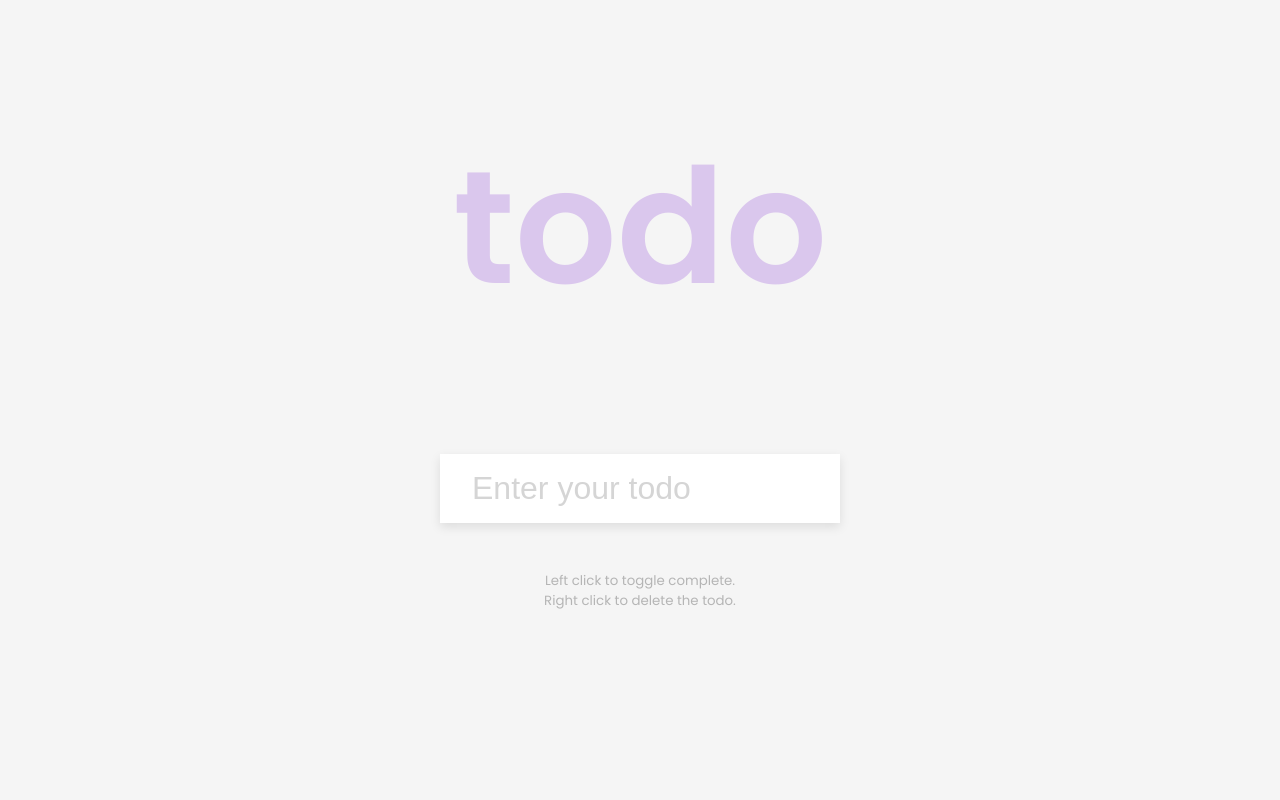
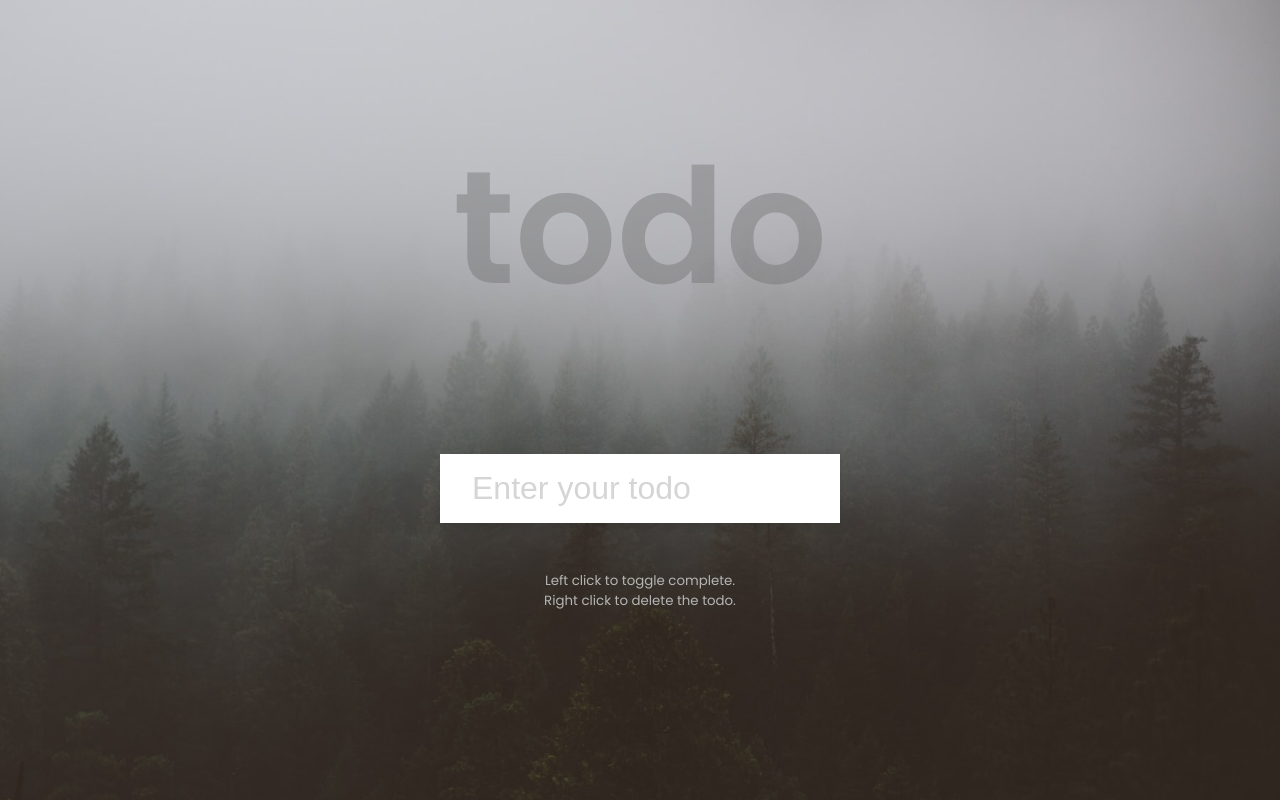
Before and after one commit to sankalp142002/mini-ToDo-App, a plain HTML site: page index.html in a window 1280 px wide. Drawn offline with Linux system fonts and the light colour scheme.

Commit message:
second commit

```diff
--- a/style.css
+++ b/style.css
@@ -5,7 +5,10 @@
 }
 
 body {
-    background-color: #f5f5f5;
+    background-image: url("nicole-mason-cv_fqvrbKWs-unsplash.jpg");
+    background-size:     cover;
+    background-repeat:   no-repeat;
+    background-position: center center;
     color: #444;
     display: flex;
     align-items: center;
@@ -16,7 +19,7 @@ body {
 }
 
 h1 {
-    color: rgb(179, 131, 226);
+    color: rgb(108, 108, 108);
     font-size: 10rem;
     text-align: center;
     opacity: 0.4;
```
Also changed, not shown: nicole-mason-cv_fqvrbKWs-unsplash.jpg (added).
